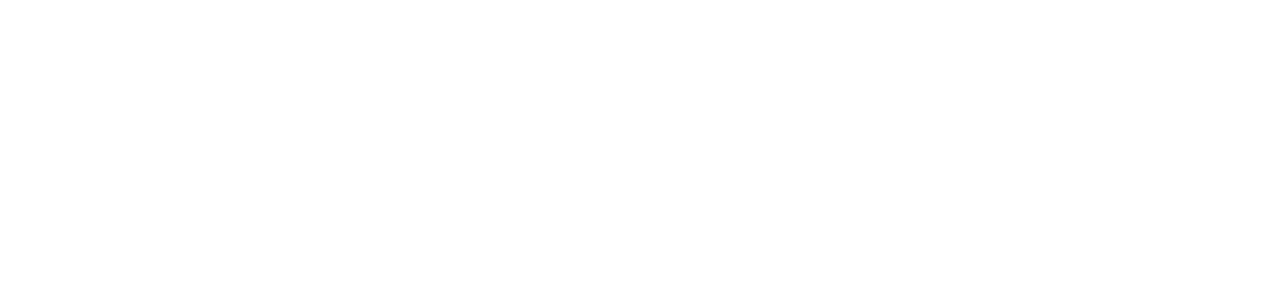
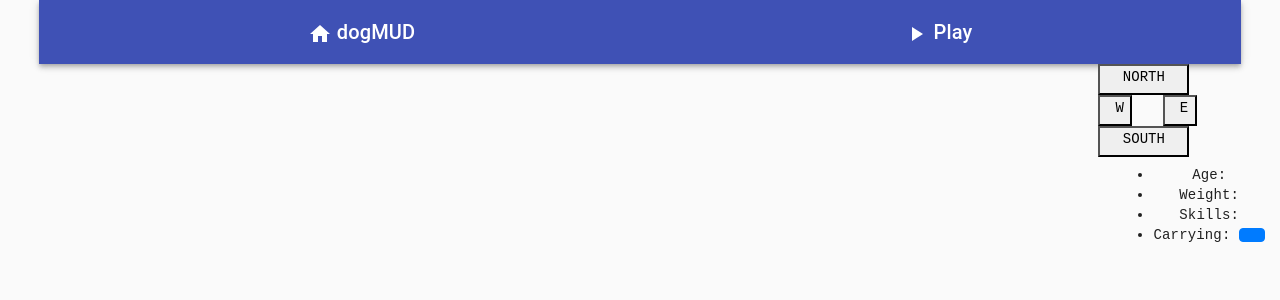
Before and after one commit to tababycatz/Final-Project, a React (Create React App) app in the folder project3/: page /play in a window 1280 px wide. Shown: the top 300 px of the page. Built offline with nearby package versions, Linux system fonts and the light colour scheme; no server answers.

Commit message:
final frontend commit

```diff
--- a/project3/public/index.html
+++ b/project3/public/index.html
@@ -8,6 +8,7 @@
   <meta name="theme-color" content="#000000" />
   <meta name="description" content="Web site created using create-react-app" />
   <link rel="apple-touch-icon" href="logo192.png" />
+  <link rel="stylesheet" href="https://stackpath.bootstrapcdn.com/bootstrap/4.4.1/css/bootstrap.min.css">
   <!--
       manifest.json provides metadata used when your web app is installed on a
       user's mobile device or desktop. See https://developers.google.com/web/fundamentals/web-app-manifest/
--- a/project3/src/App.css
+++ b/project3/src/App.css
@@ -1,6 +1,18 @@
 .App {
   text-align: center;
   font-family: 'Courier New', Courier, monospace;
+}
+
+.miniMapT, .miniMapB{
+ height: 25px;
+}
+.miniMapL, .miniMapR{
+height:25px;
+}
+
+
+.terminal {
+
 }
 
 .App-logo {
--- a/project3/src/App.js
+++ b/project3/src/App.js
@@ -1,6 +1,7 @@
 import React from 'react';
 import './App.css';
 import Routes from './Routes';
+import NavBar from './components/navbar/NavBar';
 
 const App = () => (
   <div className="App">
--- a/project3/src/Routes.js
+++ b/project3/src/Routes.js
@@ -9,6 +9,7 @@
 import ForgotPassword from './components/pages/ForgotPassword';
 import ResetPassword from './components/pages/ResetPassword';
 import UpdatePassword from './components/pages/UpdatePassword';
+import MainGame from './components/pages/MainGame'
 
 const Routes = () => (
   <div>
@@ -21,6 +22,8 @@
       <Route exact path="/userProfile/:username" component={Profile} />
       <Route exact path="/updateUser/:username" component={UpdateProfile} />
       <Route exact path="/auth" component={Auth} />
+      <Route exact path="/play" component={MainGame} />
+      <Route exact path={"/?username=frankie&password=Dogs"} component={MainGame} />
 
       <Route
         exact
--- a/project3/src/components/game_components/DisplayTerm.js
+++ b/project3/src/components/game_components/DisplayTerm.js
@@ -29,7 +29,7 @@
     render() {
         // var rendy = <InputChoice question="THIS IS A QUESTION"/>
         return(
-            <div style={{backgroundColor:"pink", height:"100%", width:"100%"}}>
+            <div className="terminal">
             {this.props.buttons}
             </div>
     )
--- a/project3/src/components/game_components/MiniMap.js
+++ b/project3/src/components/game_components/MiniMap.js
@@ -1,39 +1,29 @@
 import React from 'react';
 
-let mapData = [];
 
 function MiniMap(props){
-    mapData = [];
-    let newBreak = <br></br>
-    for(let i=0;i<9;i++){
-        let newLine = props.map[i];
-        mapData.push(<pre>{newLine}</pre>);
-        console.log(mapData)
-    }
 
-    return(<div>
-        {mapData}
+
+    return(<div className="miniMap">
         <div className="row">
-            <button onClick={(e) => props.move("north",e)}><div style={{ height:"25px", width:"107px"}}>
+            <button className="col-sm-6" onClick={(e) => props.move("north",e)}><div className="miniMapT">NORTH
             </div></button>
 
 
         </div>
 
         <div className="row">
-            <button onClick={(e) => props.move("west",e)}><div style={{backgroundColor:"black", height:"75px", width:"25px"}}>
-            </div></button>
+            <button className="col-sm-2"onClick={(e) => props.move("west",e)}><div className="miniMapL">W</div></button>
 
-            <button><div style={{backgroundColor:"black", height:"25px", width:"25px"}}>
-            </div></button>
+            <div className="miniMapMid col-sm-2"></div>
 
-            <button onClick={(e) => props.move("east",e)}><div style={{backgroundColor:"black", height:"75px", width:"25px"}}>
-            </div></button>
+            <button className="col-sm-2" onClick={(e) => props.move("east",e)}><div className="miniMapR">
+            E</div></button>
         </div>
         <div className="row">
 
-            <button onClick={(e) => props.move("south",e)}><div style={{backgroundColor:"black", height:"25px", width:"75px"}}>
-            </div></button>
+            <button className="col-sm-6"onClick={(e) => props.move("south",e)}><div className="miniMapB">
+            SOUTH</div></button>
         </div>
 
     </div>)
--- a/project3/src/components/game_components/PlayerCharacter.js
+++ b/project3/src/components/game_components/PlayerCharacter.js
@@ -17,9 +17,12 @@
 
     console.log(props)
         if(props.info){
-
+            let newBtn;
+            if(props.item){
+                newBtn = <button onClick={props.dropFunct}className="btn btn-primary">{props.item.object_name}</button>
+            }
             return(
-            <CharacterInfo characterName={props.playerChar.char_name} age={props.playerChar.age} weight={props.playerChar.weight} skills={props.playerChar.skills} />
+            <CharacterInfo characterName={props.playerChar.char_name} age={props.playerChar.age} weight={props.playerChar.weight} skills={props.playerChar.skills} inventory={newBtn}/>
             )
         }
 
--- a/project3/src/components/navbar/NavBar.js
+++ b/project3/src/components/navbar/NavBar.js
@@ -50,11 +50,6 @@
                   <PlayArrowIcon color="inherit"/> Play
               </Link>
               </Typography>
-              <Typography variant="h6" className={classes.title}>
-              <Link href="/char" className="nav-link" title='Character' color="inherit">
-                  <PersonIcon color="inherit"/> Character
-              </Link>
-              </Typography>
               </Toolbar>
               </AppBar>
               </div>
--- a/project3/src/components/pages/Login.js
+++ b/project3/src/components/pages/Login.js
@@ -27,6 +27,7 @@
 
 export default function SignIn() {
   const classes = useStyles();
+
 
   return (
     <Container component="main" maxWidth="xs">
@@ -58,15 +59,15 @@
             id="password"
             autoComplete="current-password"
           />
+          <a href="/play">
           <Button
-            type="submit"
             fullWidth
             variant="outlined"
             color="primary"
             className={classes.submit}
           >
             Sign In
-          </Button>
+          </Button></a>
           <Grid container>
             <Grid item xs>
               <Link href="/forgotPassword" variant="body2">
--- a/project3/src/components/pages/MainGame.js
+++ b/project3/src/components/pages/MainGame.js
@@ -28,9 +28,20 @@
         super(props)
 
         let allRms = {};
+        API.init()
+
+        API.getObjs().then(({data:objs}) => {
+            objs.forEach(obj => {
+                if(obj.held_by === this.state.playerID){
+                    this.setState({playerInventory: obj});
+                    console.log(obj)
+                }
+            });
+        })
 
         API.getOneChar(this.state.playerID).then(({data:charObj}) => {
-            this.state = {currentRoomNum: charObj.location}
+            this.state = {currentRoomNum: charObj.location, char:charObj}
+            console.log(this.state.char)
         }).catch(err => console.log(err))
 
 
@@ -41,21 +52,23 @@
 
         }).catch(err => console.log(err));
 
-        API.getMap(this.state.playerID).then(({data:mapData}) => {
-            this.maps = mapData.map
-            console.log(mapData.map)
-            this.state = {map:this.maps}
-            // console.log(this.state.map)
-        })
 
     }
 
 
     componentDidMount(){
-        API.getOneChar(1).then(({data: char}) => {
+        API.getOneChar(this.state.playerID).then(({data: char}) => {
             this.setState({char})
         }).catch(err => console.log(err));
 
+        API.getObjs().then(({data:objs}) => {
+            objs.forEach(obj => {
+                if(obj.held_by === this.state.playerID){
+                    this.setState({playerInventory: obj});
+                    console.log(obj)
+                }
+            });
+        })
 
         API.getRooms().then(({data:allRooms}) => {
             this.allRms = allRooms;
@@ -65,12 +78,18 @@
 
         }).catch(err => console.log(err))
 
-
         // this.pullRoom(1)
     }
 
     handleChange(){
 
+    }
+
+    dropObj = () => {
+        API.dropObj(this.state.playerID).then(({data:objRes}) => {
+            console.log(objRes)
+            this.setState({playerInventory:[]})
+        });
     }
 
     interactWithObject = obj_id => {
@@ -107,10 +126,11 @@
         bttns = []
         API.pickUpObj(this.state.playerID,object.object_id).then(({data:newData}) => {
             console.log(newData);
-            if(newData.status == 1){
+            if(newData.status === 1){
                 this.setState({playerInventory:newData})
                 let responseCard = <Card key="0" type="error" title="Now Holding" body={newData.message} click2={this.pullRoom}/>
                 bttns.push(responseCard)
+                this.setState({playerInventory:object})
                 this.setState({button:bttns});
             } else {
                 let responseCard = <Card key="0" type="error" title="Could not Pick Up" body={"This object is currently: " + newData.message} click2={this.pullRoom} />
@@ -136,7 +156,7 @@
     movePlayer = dir => {
         API.moveRoom(this.state.playerID,dir).then(({data: res}) => {
             console.log(res)
-            if(res.status == 1){
+            if(res.status === 1){
                 this.setState({currentRoomNum:res.room})
                 this.newRoom()
             } else {
@@ -148,11 +168,7 @@
     newRoom = () => {
         bttns = []
         var newRoomButton = <Card key="1" type="room" title="New Room Entered"  body={this.state.allR[this.state.currentRoomNum].descript} click1Text="Check Room" click1={this.pullRoom}/>
-        API.getMap(this.state.playerID).then(({data:mapData}) => {
-            this.maps = mapData.map
-            console.log(mapData.map)
-            this.setState({map:this.maps})
-        })
+
         bttns.push(newRoomButton)
         this.setState({button:bttns})
     }
@@ -176,6 +192,7 @@
     render(){
 
     return(<div className="container-fluid">
+    <NavBar />
     <div className="row align-items-end">
     <div className="col-md">
         <ReactModal isOpen={this.state.errorModalOpen}><h3>ERROR</h3><br></br><p>you just looked in here</p><button onClick={this.closeModal}>woof</button></ReactModal>
@@ -184,7 +201,7 @@
 
     <div className="col-md-auto">
     <MiniMap map={this.state.map} move={this.movePlayer}/>
-    <PlayerCharacter info="true" playerChar={this.state.char}/>
+    <PlayerCharacter info="true" item={this.state.playerInventory} dropFunct={this.dropObj} playerChar={this.state.char}/>
     </div>
     </div>
     </div>)
--- a/project3/src/components/utils/API.js
+++ b/project3/src/components/utils/API.js
@@ -27,10 +27,16 @@
     return(axios.get("https://dogmudserv.herokuapp.com/dmxapi/pickupobj/" + charID + "/" + objID))
   },
   dropObj: function(charID){
-    return(axios.get("https://dogmudserv.herokuapp.com/dmxapi/pickupobj/" + charID))
+    return(axios.get("https://dogmudserv.herokuapp.com/dmxapi/dropobj/" + charID))
   },
   getMap: function(charID) {
     return(axios.get("https://dogmudserv.herokuapp.com/dmxapi/getviewport/" + charID))
+  },
+  init: function(){
+    return(axios.get("https://dogmudserv.herokuapp.com/dmxapi/initstate"))
+  },
+  getObjs: function(){
+    return axios.get("https://dogmudserv.herokuapp.com/dmxapi/getobjs")
   }
 
 };
```
